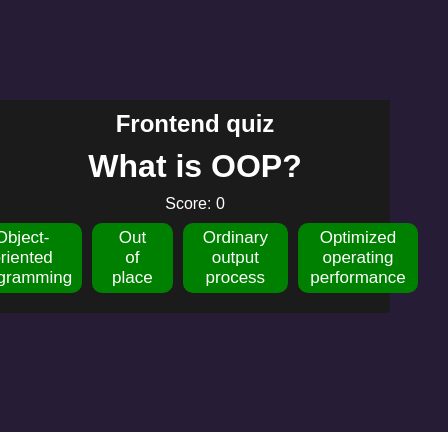
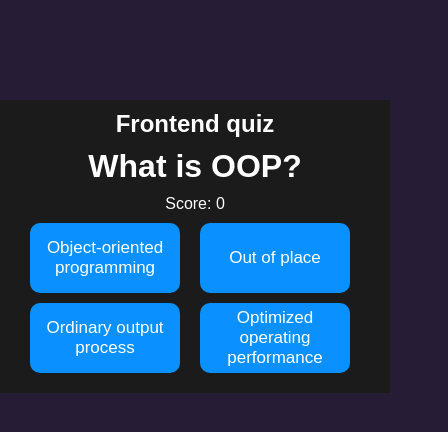
Before and after one commit to JakubKb/Vue-Frontend-Quiz, a Vue app: page / in a window 390 px wide. Shown: the top 432 px of the page, 448 px wide, since content can reach past the window. Built offline with nearby package versions, Linux system fonts and the light colour scheme.

Commit message:
Design now works on phone + new buttons

```diff
--- a/src/components/App.vue
+++ b/src/components/App.vue
@@ -109,12 +109,8 @@ h2 {
 
 button {
   font-family: inherit;
-  padding: 5px 20px;
-  max-width: 100px;
-  display: grid;
-  grid-template-columns: 1fr 1fr 1fr;
-  grid-row: 1 / 3;
-  max-width: 120px;
+  padding: 5px 10px;
+  max-width: 250px;
   text-align: center;
   display: flex;
   align-items: center;
@@ -122,7 +118,7 @@ button {
   border: none;
   border-radius: 10px;
   margin-right: 10px;
-  background-color: green;
+  background-color: rgb(10, 145, 255);
   color: white;
   cursor: pointer;
   font-size: 17px;
@@ -135,7 +131,10 @@ button:hover {
 .answers {
   font-family: inherit;
   padding: 10px 20px;
+
   display: grid;
-  grid-template-columns: 2fr 2fr 2fr;
+  grid-template-rows: repeat(2, 1fr);
+  grid-template-columns: repeat(2, 1fr);
+  grid-gap: 10px;
 }
 </style>
```
